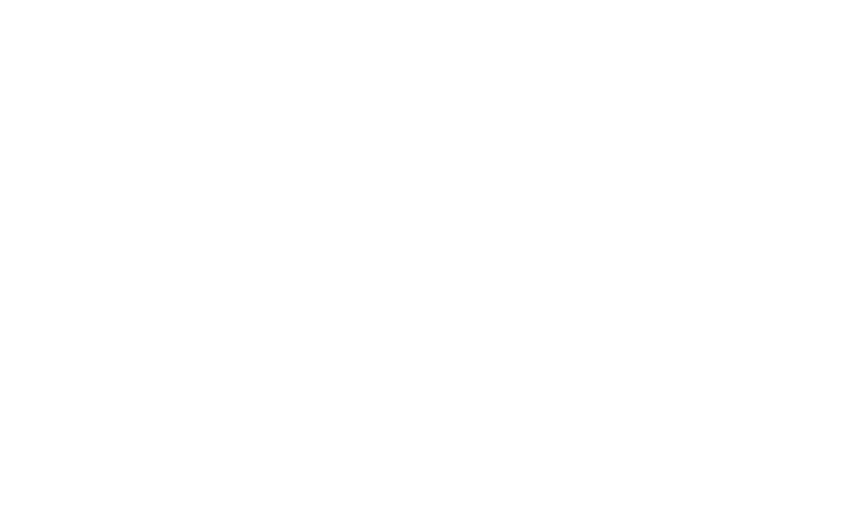
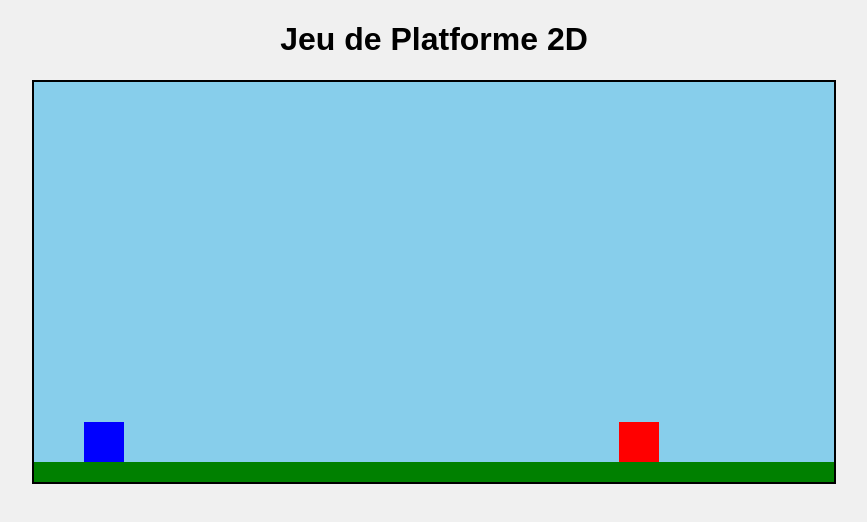
Before and after one commit to ShaunHe22/mon-site-web, a plain HTML site: page index.html in a window 1280 px wide. Shown: the whole page, without its empty margins (206-1073 px from the left). Drawn offline with Linux system fonts and the light colour scheme.

Commit message:
Update index.html

```diff
--- a/index.html
+++ b/index.html
@@ -3,9 +3,16 @@
 <head>
     <meta charset="UTF-8">
     <meta name="viewport" content="width=device-width, initial-scale=1.0">
-    <title>Mon Site Web Vide</title>
+    <title>Simple Mario-Like Game</title>
+    <link rel="stylesheet" href="styles.css">
 </head>
 <body>
-    <!-- Contenu vide pour l'instant -->
+    <h1>Jeu de Platforme 2D</h1>
+    <div id="game-container">
+        <div id="player"></div>
+        <div id="platform"></div>
+        <div id="monster"></div>
+    </div>
+    <script src="script.js"></script>
 </body>
 </html>
```
